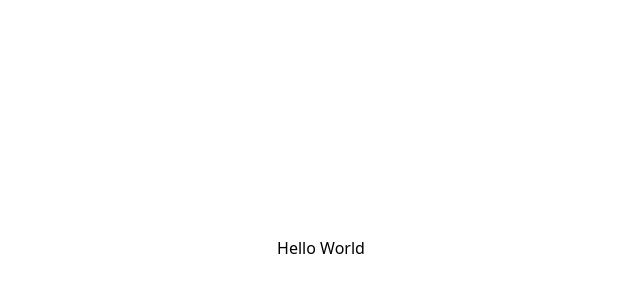
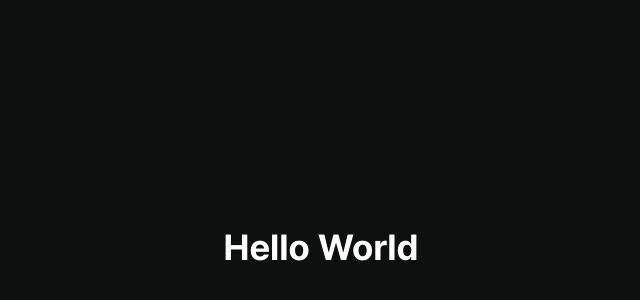
Before and after one commit to kwakseongjae/lamue-portfolio, a Next.js app: page / in a window 1280 px wide. Shown: the part 152-452 px from the top of the page, without its empty margins (319-959 px from the left). Built offline with nearby package versions, Linux system fonts and the light colour scheme.

Commit message:
feat: Add Pretendard font faces and update global styles with background color and text color

```diff
--- a/src/app/globals.css
+++ b/src/app/globals.css
@@ -1,2 +1,53 @@
-@import 'tailwindcss/preflight';
-@tailwind utilities;
+@import 'tailwindcss';
+
+@font-face {
+  font-family: 'Pretendard';
+  src:
+    url('/fonts/Pretendard-Regular.woff2') format('woff2'),
+    url('/fonts/Pretendard-Regular.woff') format('woff');
+  font-weight: 400;
+  font-style: normal;
+  font-display: swap;
+}
+
+@font-face {
+  font-family: 'Pretendard';
+  src:
+    url('/fonts/Pretendard-Medium.woff2') format('woff2'),
+    url('/fonts/Pretendard-Medium.woff') format('woff');
+  font-weight: 500;
+  font-style: normal;
+  font-display: swap;
+}
+
+@font-face {
+  font-family: 'Pretendard';
+  src:
+    url('/fonts/Pretendard-SemiBold.woff2') format('woff2'),
+    url('/fonts/Pretendard-SemiBold.woff') format('woff');
+  font-weight: 600;
+  font-style: normal;
+  font-display: swap;
+}
+
+@font-face {
+  font-family: 'Pretendard';
+  src:
+    url('/fonts/Pretendard-Bold.woff2') format('woff2'),
+    url('/fonts/Pretendard-Bold.woff') format('woff');
+  font-weight: 700;
+  font-style: normal;
+  font-display: swap;
+}
+
+@theme {
+  --color-bg-primary: #0e100f;
+  --font-pretendard:
+    'Pretendard', -apple-system, BlinkMacSystemFont, system-ui, Roboto, 'Helvetica Neue',
+    'Segoe UI', 'Apple SD Gothic Neo', 'Noto Sans KR', 'Malgun Gothic', 'Apple Color Emoji',
+    'Segoe UI Emoji', 'Segoe UI Symbol', sans-serif;
+}
+
+body {
+  font-family: var(--font-pretendard);
+}
--- a/src/app/layout.tsx
+++ b/src/app/layout.tsx
@@ -9,7 +9,7 @@ export const metadata: Metadata = {
 export default function RootLayout({ children }: { children: React.ReactNode }) {
   return (
     <html lang="ko">
-      <body>{children}</body>
+      <body className="bg-bg-primary text-white min-h-screen">{children}</body>
     </html>
   )
 }
```
